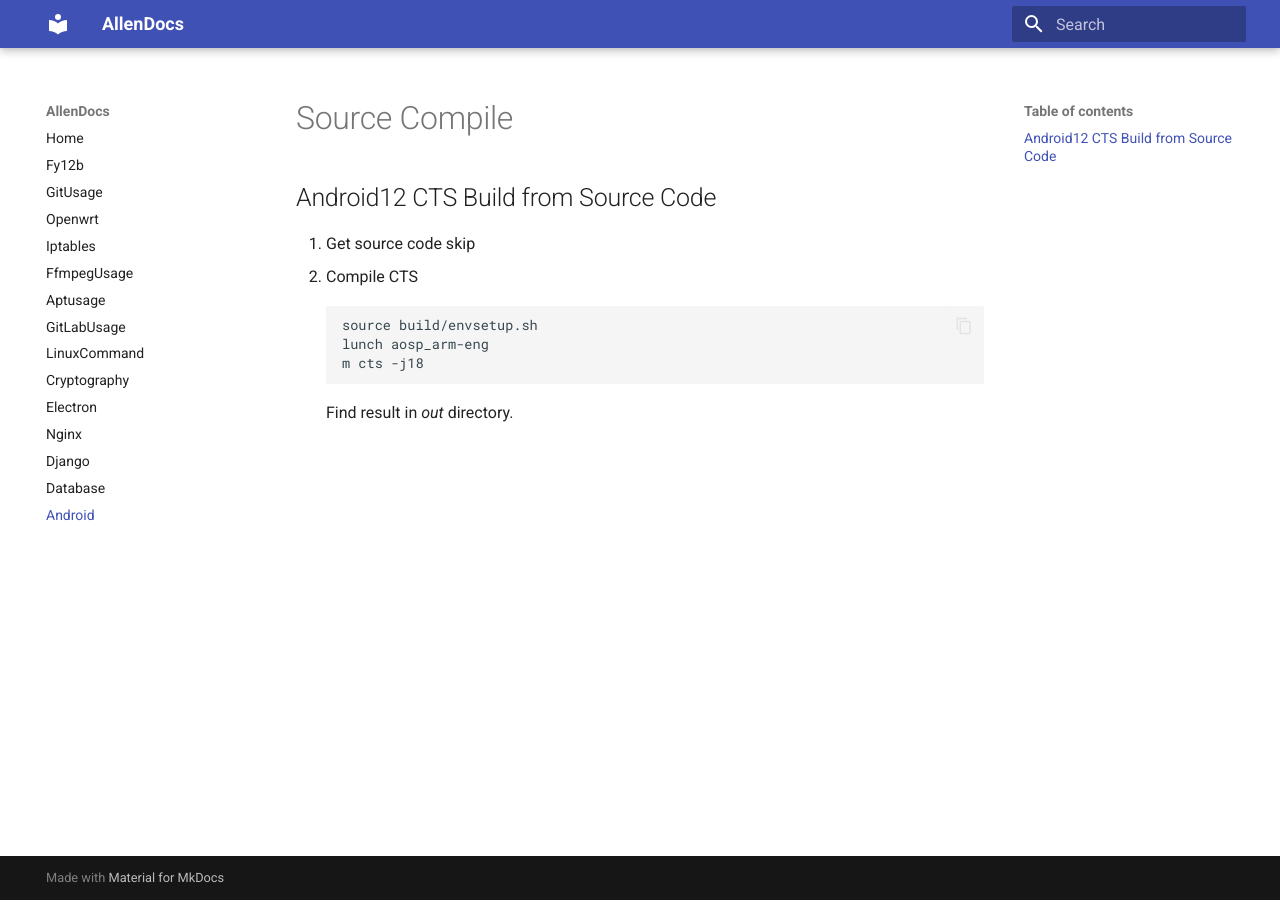
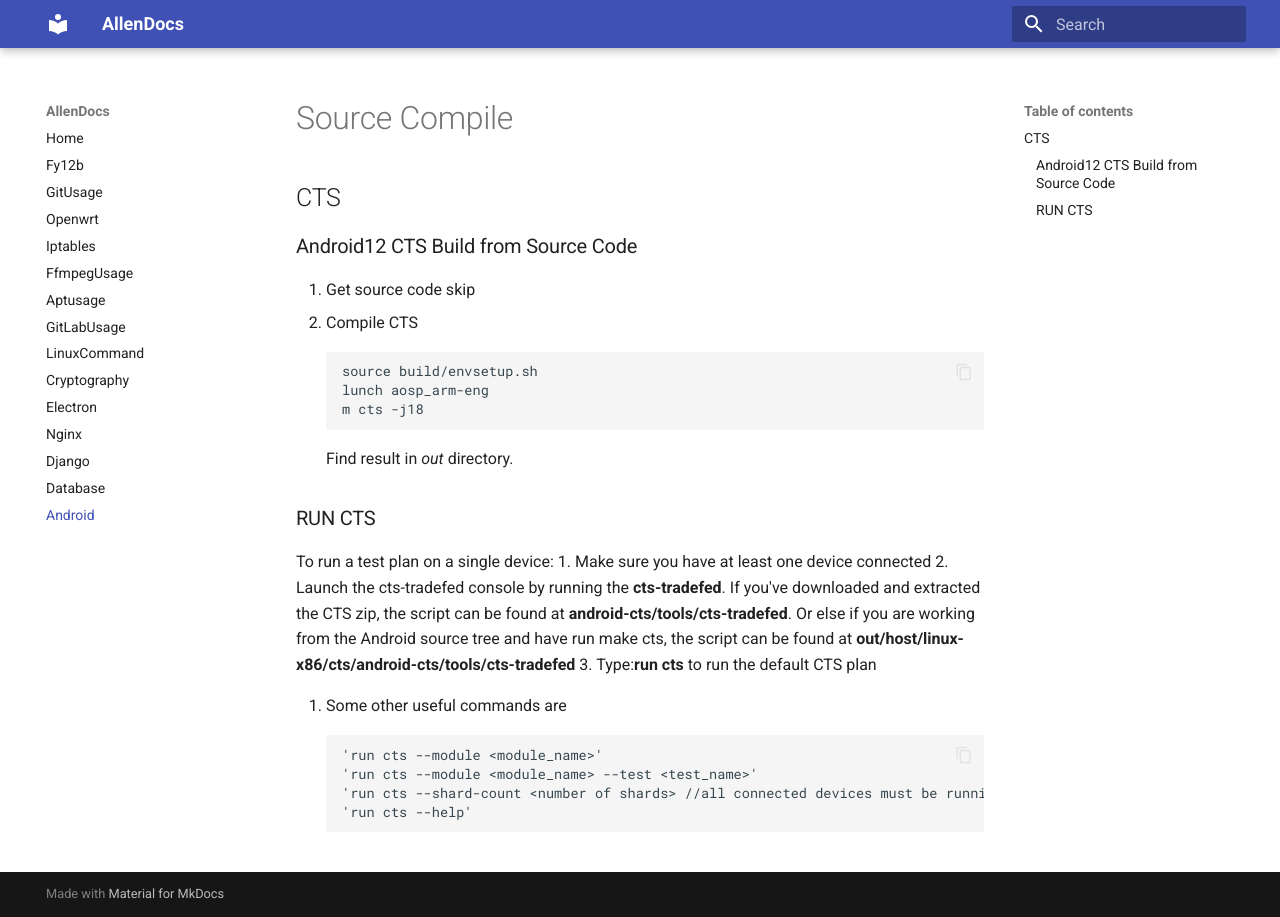
Before and after one commit to Ordinary-Capability/mydoc, an MkDocs documentation site: the page built from docs/android.md, in a window 1280 px wide. Built offline with MkDocs 1.6.1 and Material for MkDocs 9.7.7, drawn with Linux system fonts in a browser that asks for light colours.

Commit message:
add more cts commands

````diff
--- a/docs/android.md
+++ b/docs/android.md
@@ -1,5 +1,6 @@
 # Source Compile
-## Android12 CTS Build from Source Code
+## CTS
+### Android12 CTS Build from Source Code
 1. Get source code
     skip
 2. Compile CTS
@@ -9,3 +10,20 @@
     m cts -j18
     ```
     Find result in *out* directory.
+### RUN CTS
+To run a test plan on a single device:
+1. Make sure you have at least one device connected
+2. Launch the cts-tradefed console by running the **cts-tradefed**. If you've
+downloaded and extracted the CTS zip, the script can be found at **android-cts/tools/cts-tradefed**.
+Or else if you are working from the Android source tree and have run make cts,
+the script can be found at
+**out/host/linux-x86/cts/android-cts/tools/cts-tradefed**
+3. Type:**run cts** to run the default CTS plan
+
+4. Some other useful commands are
+    ```
+    'run cts --module <module_name>'
+    'run cts --module <module_name> --test <test_name>'
+    'run cts --shard-count <number of shards> //all connected devices must be running the same build
+    'run cts --help'
+    ```
````
